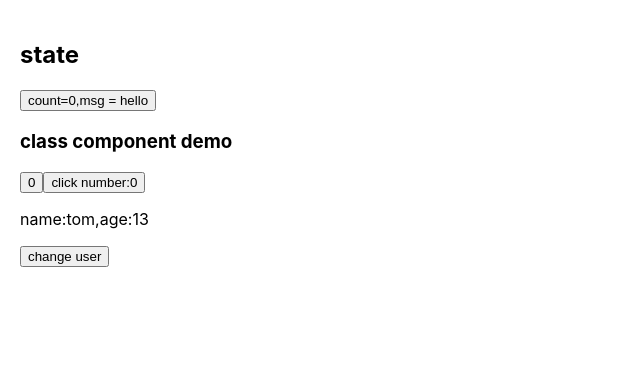
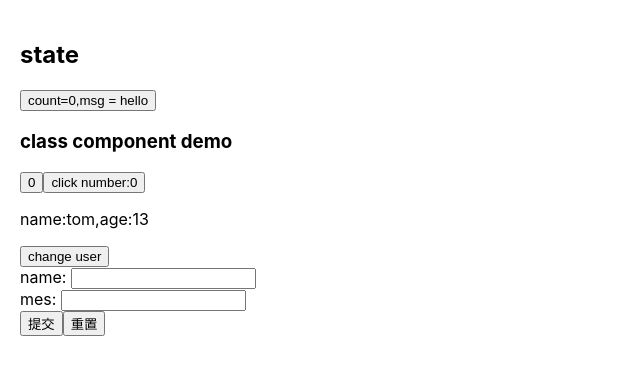
Before and after one commit to xm-yu/react-guide, a React app: page / in a window 1280 px wide. Shown: the top 374 px of the page, without its empty margins (0-640 px from the left). Built offline with nearby package versions, Linux system fonts and the light colour scheme.

Commit message:
feat(props): :sparkles:  实现简单Form表单，操作props,隐视注入props,理解表单嵌入原理

```diff
--- a/src/App.js
+++ b/src/App.js
@@ -3,6 +3,7 @@
 // state
 import StateDemo from './demos/state/index';
 import './App.css';
+import Demo from './demos/props/demo';
 
 function App() {
   return (
@@ -12,6 +13,7 @@
       <ReactComponentDemo /> */}
       <h2>state</h2>
       <StateDemo />
+      <Demo />
     </>
   );
 }
--- /dev/null
+++ b/src/demos/props/demo/index.js
@@ -0,0 +1,116 @@
+import React from 'react';
+
+class Form extends React.Component {
+  state = {
+    formState: {},
+  };
+
+  submitForm = cb => {
+    cb(this.state.formState);
+  };
+
+  resetForm = () => {
+    const newFormState = {};
+    Object.keys(this.state.formState).forEach(key => {
+      newFormState[key] = '';
+    });
+    console.log(newFormState);
+    this.setState({
+      formState: newFormState,
+    });
+  };
+
+  handleItemChange = name => {
+    return value => {
+      this.setState(prevState => {
+        return {
+          formState: {
+            ...prevState.formState,
+            [name]: value,
+          },
+        };
+      });
+    };
+  };
+
+  render() {
+    const { children } = this.props;
+    const renderChildren = [];
+    React.Children.forEach(children, child => {
+      console.log(child);
+      if (child.type.displayName === 'FormItem') {
+        const { name } = child.props;
+        const Children = React.cloneElement(child, {
+          key: name,
+          onChange: this.handleItemChange(name),
+          value: this.state.formState[name] || '',
+        });
+        renderChildren.push(Children);
+      }
+    });
+    console.log(renderChildren);
+    return renderChildren;
+  }
+}
+
+function FormItem(props) {
+  const { name, children, value, onChange } = props;
+
+  return (
+    <div>
+      <span>{name}: </span>
+      {React.isValidElement(children) &&
+        children.type.displayName === 'Input' &&
+        React.cloneElement(children, { onChange, value })}
+    </div>
+  );
+}
+
+FormItem.displayName = 'FormItem';
+
+function Input(props) {
+  const { value, onChange } = props;
+  return (
+    <input type="text" value={value} onChange={e => onChange(e.target.value)} />
+  );
+}
+
+Input.displayName = 'Input';
+
+const Demo = () => {
+  const form = React.useRef(null);
+  const submit = () => {
+    /* 表单提交 */
+    form.current.submitForm(formValue => {
+      console.log(formValue);
+    });
+  };
+  const reset = () => {
+    /* 表单重置 */
+    form.current.resetForm();
+  };
+  return (
+    <div className="box">
+      <Form ref={form}>
+        <FormItem name="name" label="我是">
+          <Input />
+        </FormItem>
+        <FormItem name="mes" label="我想对大家说">
+          <Input />
+        </FormItem>
+        <input placeholder="不需要的input" />
+        <Input />
+      </Form>
+      <div className="btns">
+        <button className="searchbtn" onClick={submit}>
+          提交
+        </button>
+        <button className="concellbtn" onClick={reset}>
+          重置
+        </button>
+      </div>
+    </div>
+  );
+};
+
+export default Demo;
```
